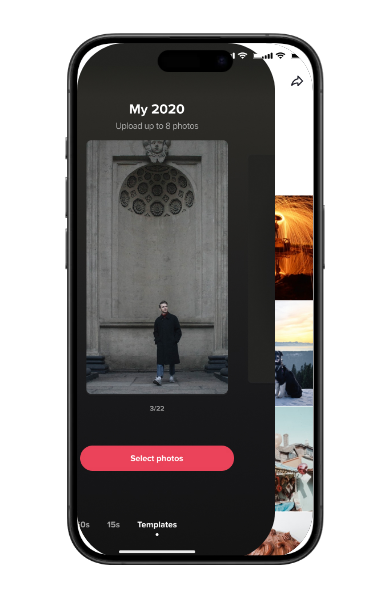
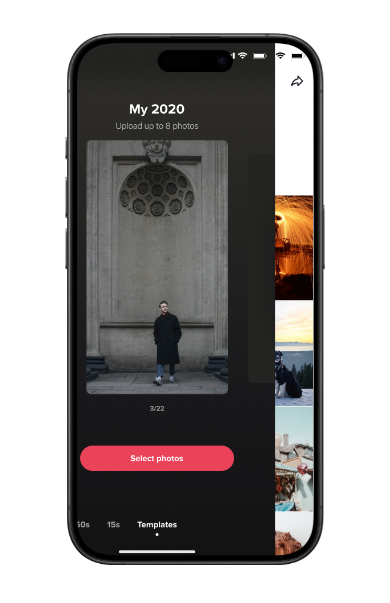
Before and after one commit to thomasltlt/mobile-app-landing-template, an Astro site: page / in a window 390 px wide. Shown: the part 575-1178 px from the top of the page. Built offline with nearby package versions, Linux system fonts and the light colour scheme; Astro itself is replaced by a stand-in of ours.

Commit message:
fix: fix rounded screenshot on smaller screens

```diff
--- a/src/modules/home/_components/header/index.tsx
+++ b/src/modules/home/_components/header/index.tsx
@@ -162,7 +162,7 @@ function Header() {
                 }}
                 className="relative h-[532px] 2xs:h-[720px] sm:h-[648px] rounded-[3rem]"
               >
-                <div className="absolute top-2.5 left-3 w-[calc(100%-24px)] h-[calc(100%-16px)] rounded-[3rem] overflow-hidden">
+                <div className="absolute top-2.5 left-3 w-[calc(100%-24px)] h-[calc(100%-16px)] rounded-[1rem] md:rounded-[3rem] overflow-hidden">
                   {header.screenshots.map((src, index) => (
                     <SingleScreenshot
                       key={src}
--- a/src/modules/home/_components/header/singleScreenshot.tsx
+++ b/src/modules/home/_components/header/singleScreenshot.tsx
@@ -36,7 +36,7 @@ function SingleScreenshot({ scrollYProgress, index, totalCount, src }: Props) {
       src={src}
       alt={`screenshot ${index}`}
       style={{ translateX: x, translateY: y, scale: 1 }}
-      className="absolute rounded-[3rem] overflow-hidden w-full h-full"
+      className="absolute overflow-hidden w-full h-full"
     />
   );
 }
```
